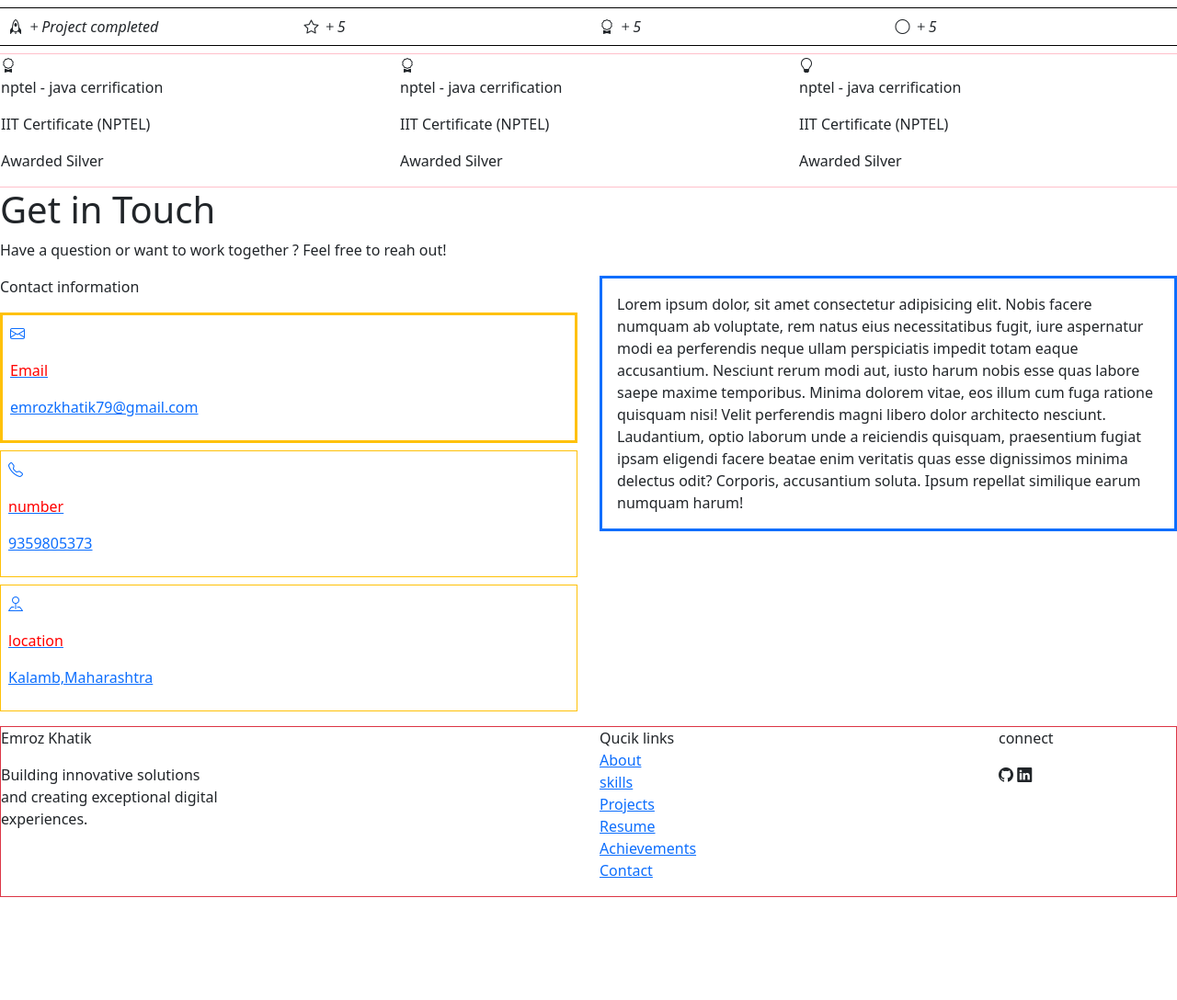
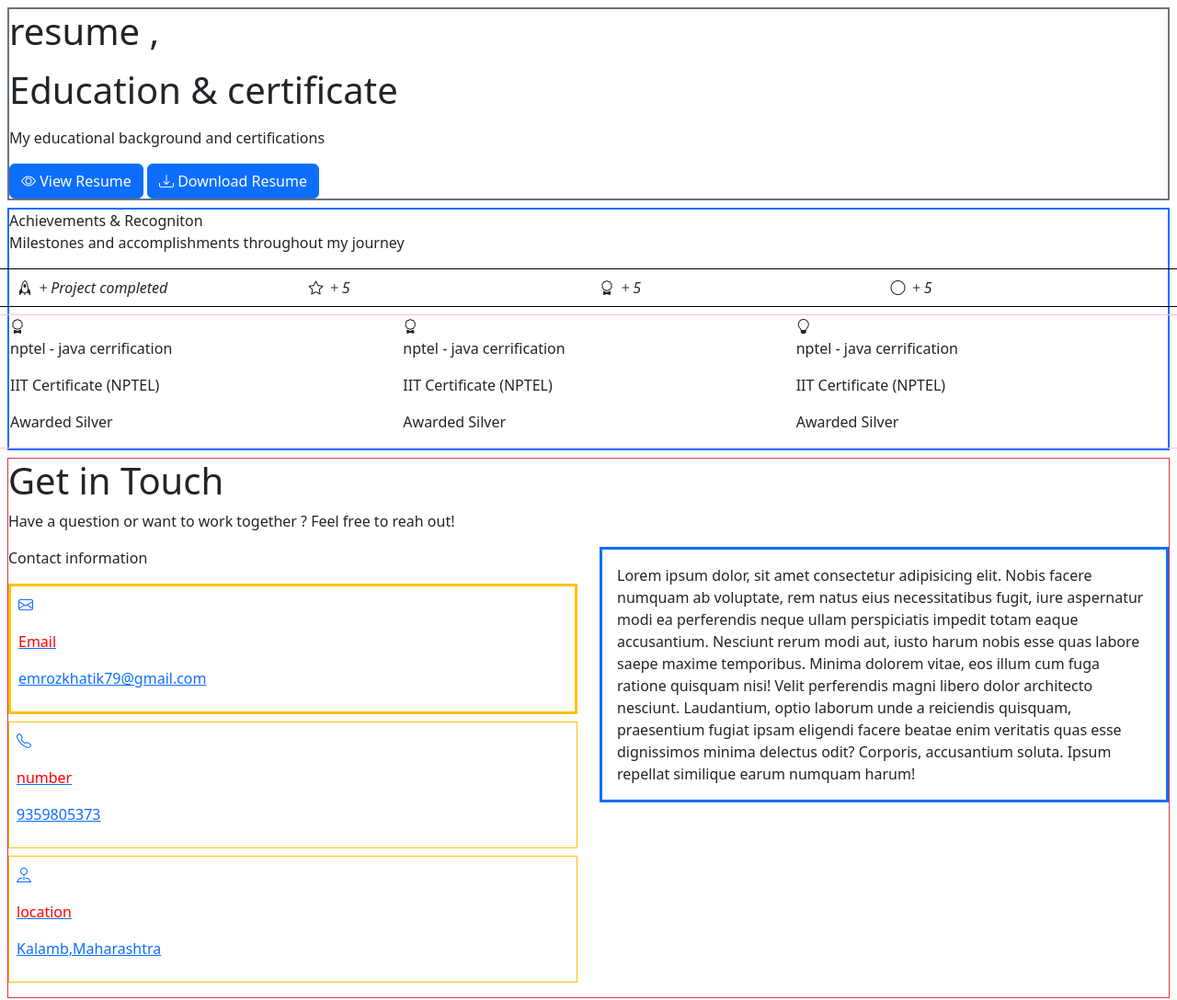
Before and after one commit to emroz26k/portfolio, a website: page public/index.html in a window 1280 px wide. Shown: the top 1088 px of the page at 92% size. Before the commit the page ends 976 px from the top, so only its background shows below. Drawn offline with nearby package versions, Linux system fonts and the light colour scheme.

Commit message:
Update resume and other section

```diff
--- a/public/index.html
+++ b/public/index.html
@@ -29,7 +29,46 @@
 <body>
     <header></header>
    <main>
+        <div><!--Featured Projects-->
             <div>
+
+            </div>
+
+
+
+        </div>
+
+
+        <div class="border border-2 border-secondary m-2"><!--resume & educations-->
+            <div>
+                <h1><p>resume ,</p><p>Education & certificate</p></h1>
+                <p>My educational background and certifications</p>
+
+                <div><!--buttons-->
+                    <button type="button" class="btn btn-primary bi bi-eye"> View Resume </button>
+                    <button type="button" class="btn btn-primary bi bi-download"> Download Resume </button>
+
+                </div>
+
+
+            </div>
+            <div><!--education-->
+
+            </div>
+
+            <div><!--certifications-->
+
+            </div>
+        </div>
+
+
+
+            <div class="border border-2 border-primary m-2">  <!-- achivements an recognitions-->
+                <div class="card-headings">
+                   <span>Achievements &</span>
+                   <span>Recogniton</span>
+                   <p>Milestones and accomplishments throughout my journey</p>
+                </div>
                 <div class="row p-2 border border-1 border-black my-2">
                     <span class="col-3">
                         <i class="bi bi-rocket"></i>
@@ -110,7 +149,7 @@
                 </div>
             </div>
 
-    <div>
+    <div class="border border-1 border-danger m-2"> <!--get in touch-->
         <div>
             <h1>Get in Touch</h1>
             <p>Have a question or want to work together ? Feel free to reah out!</p>
```
